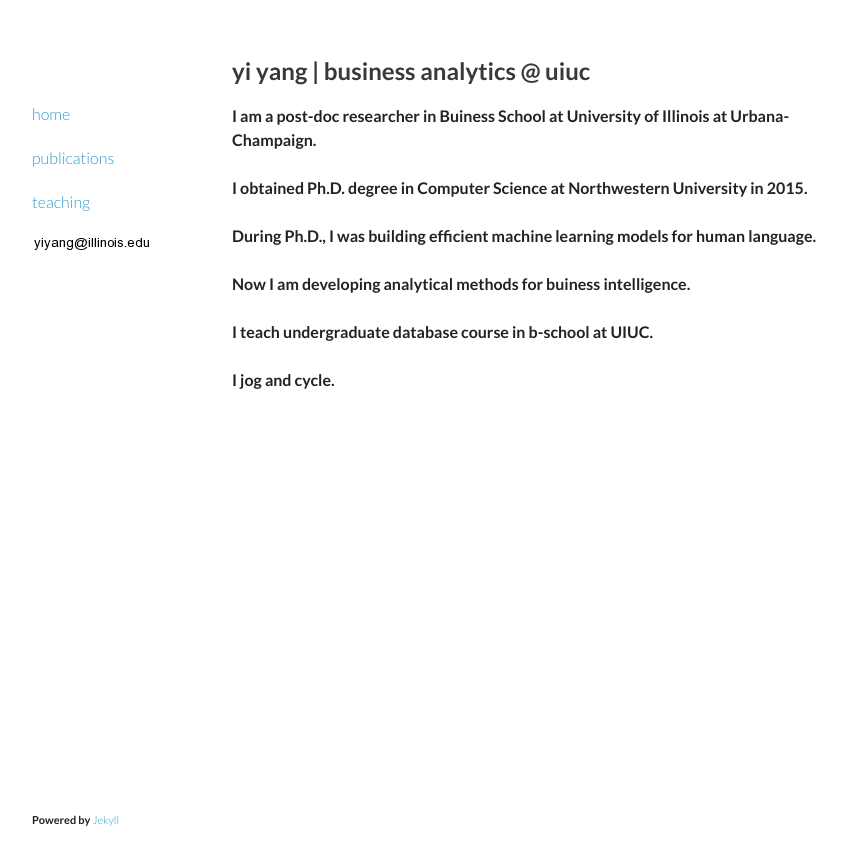
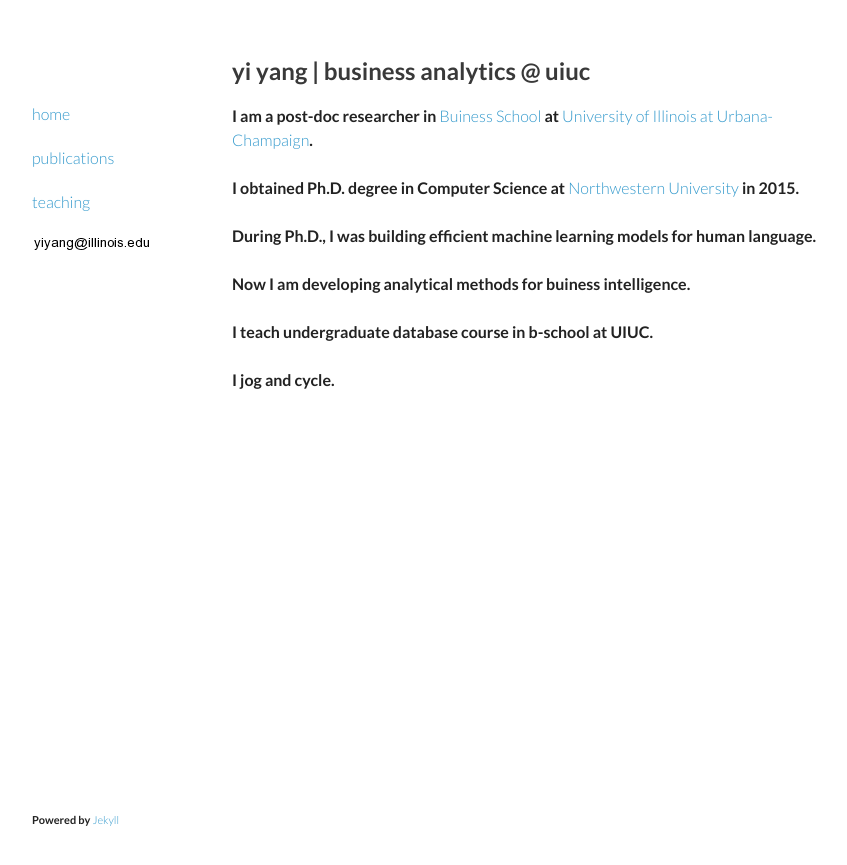
Before and after one commit to yya518/yya518.github.io, a Jekyll site: the page built from index.html, in a window 1280 px wide. Shown: the top 865 px of the page, without its empty margins (208-1055 px from the left). Built offline with Jekyll 4.4.1, drawn with Linux system fonts in a browser that asks for light colours; some of the changed lines change nothing that is shown.

Commit message:
add content

```diff
--- a/index.html
+++ b/index.html
@@ -4,9 +4,10 @@ layout: default
 
 <h2 id="welcome">yi yang | business analytics @ uiuc</h2>
 
-<p>I am a post-doc researcher in Buiness School at University of Illinois at Urbana-Champaign. <br><br>
+<p>I am a post-doc researcher in <a href = "http://business.illinois.edu/">Buiness School</a> at <a href = "http://illinois.edu/">University of Illinois at Urbana-Champaign</a>. <br><br>
 
-I obtained Ph.D. degree in Computer Science at Northwestern University in 2015. <br> <br>
+I obtained Ph.D. degree in Computer Science at <a href = "http://www.northwestern.edu/">Northwestern University</a> in 2015. <br> <br>
+
 During Ph.D., I was building efficient machine learning models for human language. <br><br>
 Now I am developing analytical methods for buiness intelligence. <br><br>
 I teach undergraduate database course in b-school at UIUC. <br><br>
```
